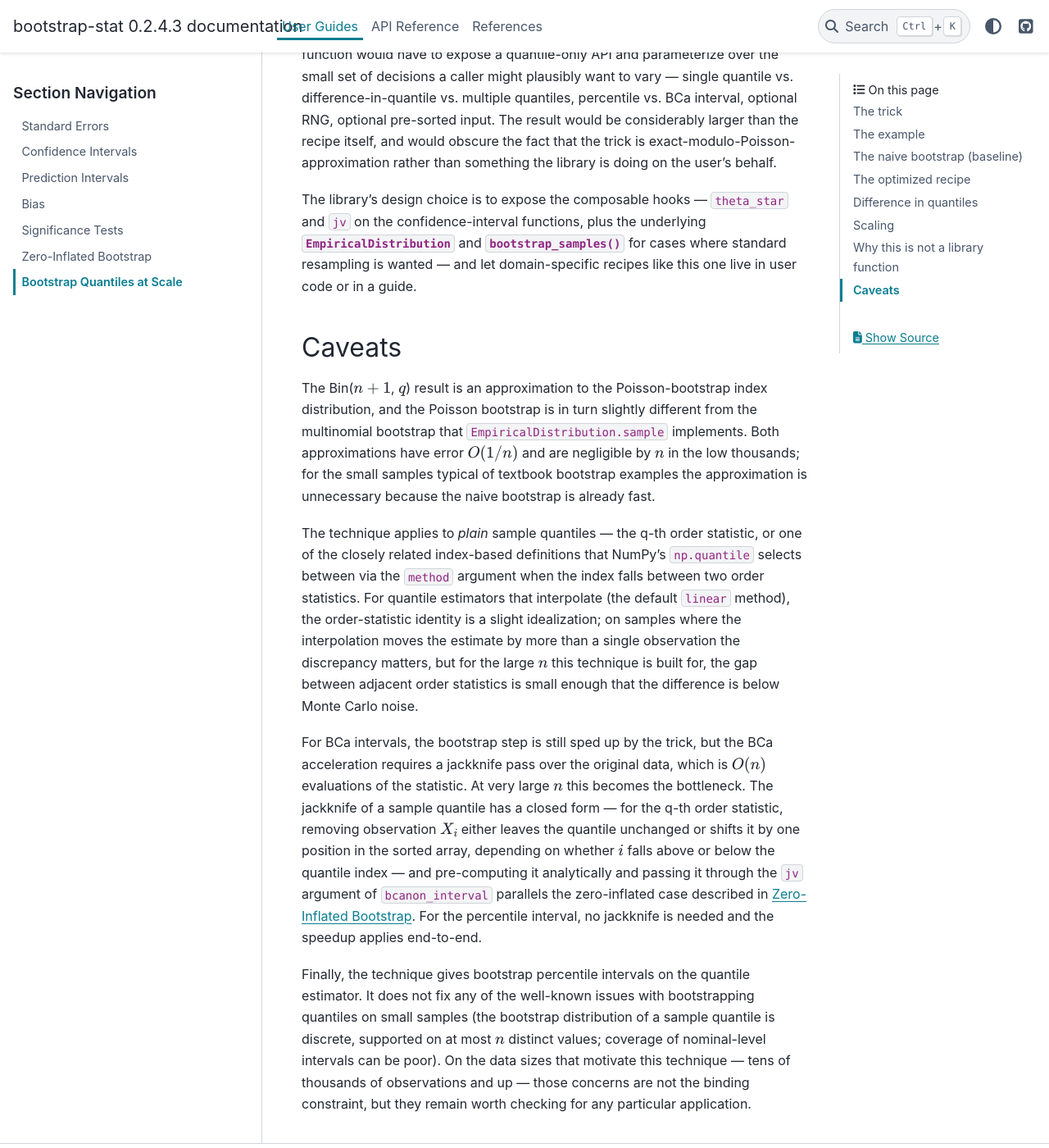
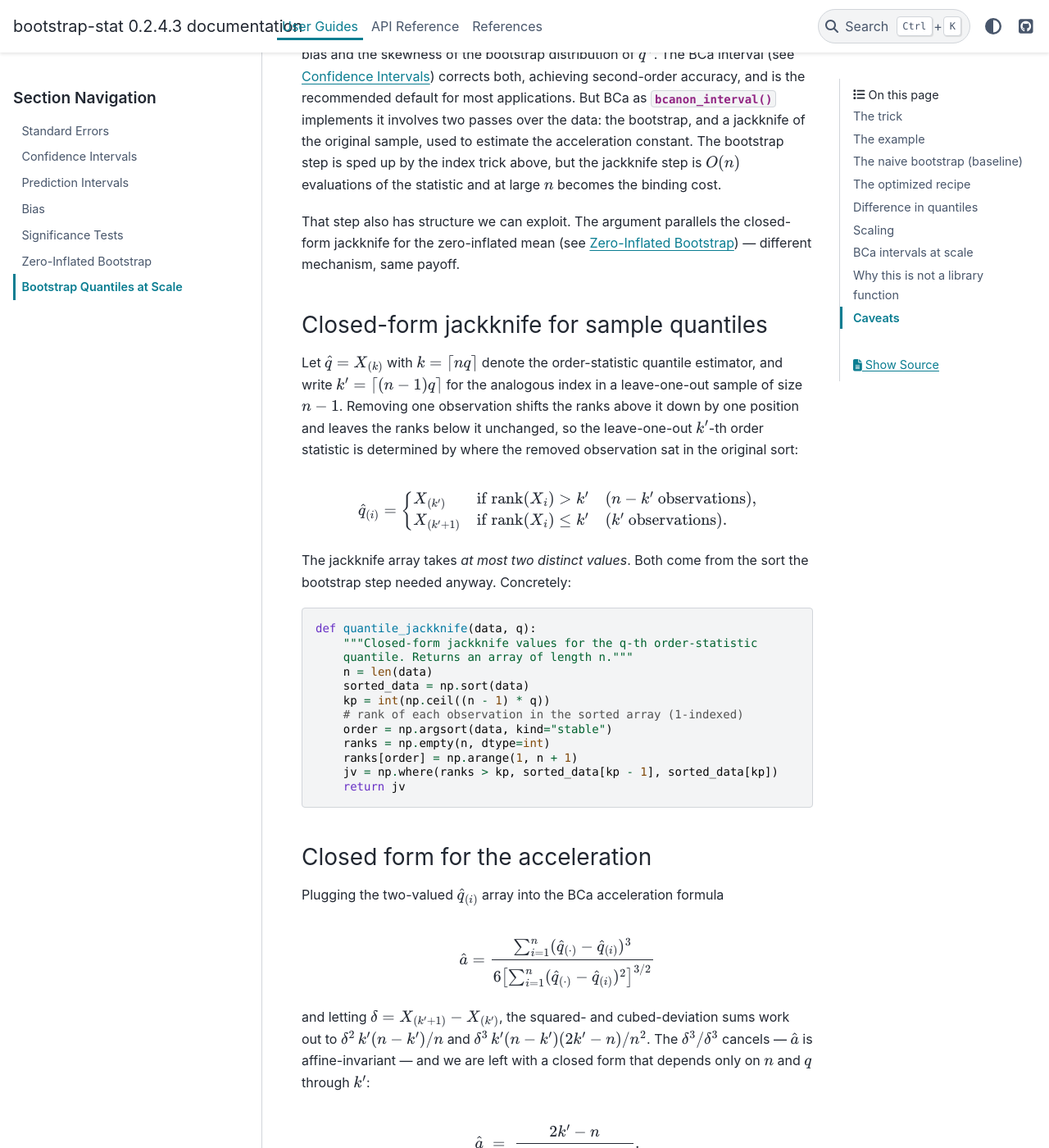
Before and after one commit to rwilson4/bootstrap-stat, a Sphinx documentation site: the page built from docs/user_guides/quantiles_at_scale.rst, in a window 1280 px wide and 1400 px high, scrolled down 4325 px. Shown: the whole window at 82% size. Built offline with Sphinx 7.4.7 and the PyData theme 0.15.4, drawn with Linux system fonts in a browser that asks for light colours; some of the changed text lies outside the part shown.

Commit message:
[Claude] Add BCa-at-scale section to quantiles guide
Derives the closed-form jackknife for the q-th order-statistic
quantile (two-valued: X_{(k')} for ranks above k', X_{(k'+1)} for
ranks at or below) and the resulting closed-form acceleration

    a_hat = (2k' - n) / (6 * sqrt(n * k' * (n - k'))).

Data dependence cancels via affine invariance, leaving an
expression that depends only on n and q. Numerical agreement with
bootstrap_stat.jackknife_values is exact to floating-point
precision across n = 200 to 100,000.

Pairing this with the index-trick bootstrap and passing both
through the existing theta_star= / jv= hooks on bcanon_interval
gives a BCa pipeline with no resampling and no jackknife, mirroring
the zero-inflated pattern. Updated the caveats section accordingly.

https://claude.ai/code/session_01CRkE1qgfLrZz9oxcfA2Msu

```diff
--- a/docs/user_guides/quantiles_at_scale.rst
+++ b/docs/user_guides/quantiles_at_scale.rst
@@ -216,6 +216,165 @@ stays small enough to be negligible in any analysis pipeline. At
 under a second, against the better part of two minutes for the
 naive bootstrap.
 
+BCa intervals at scale
+----------------------
+
+The percentile interval has first-order coverage error and ignores
+both the median bias and the skewness of the bootstrap distribution
+of :math:`\hat{q}^*`. The BCa interval (see :doc:`confidence_intervals`)
+corrects both, achieving second-order accuracy, and is the
+recommended default for most applications. But BCa as
+:func:`~bootstrap_stat.confidence.bcanon_interval` implements it
+involves two passes over the data: the bootstrap, and a jackknife
+of the original sample, used to estimate the acceleration constant.
+The bootstrap step is sped up by the index trick above, but the
+jackknife step is :math:`O(n)` evaluations of the statistic and at
+large :math:`n` becomes the binding cost.
+
+That step also has structure we can exploit. The argument parallels
+the closed-form jackknife for the zero-inflated mean (see
+:doc:`zero_inflated`) — different mechanism, same payoff.
+
+Closed-form jackknife for sample quantiles
+^^^^^^^^^^^^^^^^^^^^^^^^^^^^^^^^^^^^^^^^^^^
+
+Let :math:`\hat{q} = X_{(k)}` with :math:`k = \lceil n q \rceil`
+denote the order-statistic quantile estimator, and write
+:math:`k' = \lceil (n-1) q \rceil` for the analogous index in a
+leave-one-out sample of size :math:`n - 1`. Removing one observation
+shifts the ranks above it down by one position and leaves the ranks
+below it unchanged, so the leave-one-out :math:`k'`-th order
+statistic is determined by where the removed observation sat in the
+original sort:
+
+.. math::
+
+   \hat{q}_{(i)} =
+   \begin{cases}
+   X_{(k')}     & \text{if } \mathrm{rank}(X_i) > k' \quad
+                  (n - k' \text{ observations}),\\
+   X_{(k' + 1)} & \text{if } \mathrm{rank}(X_i) \le k' \quad
+                  (k' \text{ observations}).
+   \end{cases}
+
+The jackknife array takes *at most two distinct values*. Both come
+from the sort the bootstrap step needed anyway. Concretely:
+
+.. code-block:: python
+
+    def quantile_jackknife(data, q):
+        """Closed-form jackknife values for the q-th order-statistic
+        quantile. Returns an array of length n."""
+        n = len(data)
+        sorted_data = np.sort(data)
+        kp = int(np.ceil((n - 1) * q))
+        # rank of each observation in the sorted array (1-indexed)
+        order = np.argsort(data, kind="stable")
+        ranks = np.empty(n, dtype=int)
+        ranks[order] = np.arange(1, n + 1)
+        jv = np.where(ranks > kp, sorted_data[kp - 1], sorted_data[kp])
+        return jv
+
+Closed form for the acceleration
+^^^^^^^^^^^^^^^^^^^^^^^^^^^^^^^^^
+
+Plugging the two-valued :math:`\hat{q}_{(i)}` array into the BCa
+acceleration formula
+
+.. math::
+
+   \hat{a} = \frac{\sum_{i=1}^n (\hat{q}_{(\cdot)} - \hat{q}_{(i)})^3}
+                  {6 \left[\sum_{i=1}^n (\hat{q}_{(\cdot)} - \hat{q}_{(i)})^2\right]^{3/2}}
+
+and letting :math:`\delta = X_{(k'+1)} - X_{(k')}`, the squared- and
+cubed-deviation sums work out to :math:`\delta^2 \, k'(n-k') / n`
+and :math:`\delta^3 \, k'(n - k')(2k' - n) / n^2`. The
+:math:`\delta^3 / \delta^3` cancels — :math:`\hat{a}` is
+affine-invariant — and we are left with a closed form that depends
+only on :math:`n` and :math:`q` through :math:`k'`:
+
+.. math::
+
+   \hat{a} \;=\; \frac{2k' - n}{6\sqrt{n \cdot k'(n - k')}}.
+
+A few features fall out:
+
+* For the median (:math:`q = 0.5`, :math:`n` even), :math:`k' = n/2`
+  and :math:`\hat{a} = 0`. BCa reduces to the bias-corrected (BC)
+  interval, which is the known result for symmetric quantile
+  estimators.
+* For tail quantiles (:math:`q` close to :math:`0` or :math:`1`),
+  :math:`|\hat{a}|` grows, capturing the skewness of the bootstrap
+  distribution that the percentile interval ignores.
+* :math:`\hat{a} = O(1/\sqrt{n})`. The acceleration vanishes as
+  :math:`n` grows, and BCa converges to the percentile interval —
+  a quantitative version of the intuition that at very large
+  :math:`n` the bootstrap distribution of :math:`\hat{q}^*` is
+  approximately normal and the BCa adjustment is small.
+
+Putting it together
+^^^^^^^^^^^^^^^^^^^
+
+The library accepts both ``theta_star`` and ``jv`` on
+:func:`~bootstrap_stat.confidence.bcanon_interval`. Pass both, and
+the entire BCa pipeline runs without a single bootstrap resample
+*and* without a single jackknife evaluation:
+
+.. code-block:: python
+
+    theta_star = fast_quantile_bootstrap(data, q=0.95, B=500, rng=rng)
+    jv         = quantile_jackknife(data, q=0.95)
+
+    lo, hi = bp.bcanon_interval(
+        dist, p95, data,
+        B=500,
+        theta_star=theta_star,
+        jv=jv,
+    )
+
+Validation against the library's default jackknife on lognormal
+data, :math:`q = 0.95`:
+
+.. list-table::
+   :header-rows: 1
+   :widths: 15 22 22
+
+   * - :math:`n`
+     - :math:`\hat{a}` (closed form)
+     - :math:`\hat{a}` (jackknife)
+   * - 200
+     - 0.048666
+     - 0.048666
+   * - 1,000
+     - 0.021764
+     - 0.021764
+   * - 10,000
+     - 0.006882
+     - 0.006882
+   * - 100,000
+     - 0.002176
+     - 0.002176
+
+Agreement is exact (to floating-point precision) — the two
+expressions are algebraically identical.
+
+A general principle
+^^^^^^^^^^^^^^^^^^^
+
+The two-hook BCa pattern — separate the bootstrap step from the
+jackknife step, give each its own structure-aware shortcut — recurs
+whenever the statistic has exploitable structure on both axes. The
+zero-inflated mean has it because the statistic is linear in the
+data: bootstraps avoid materializing zeros, and jackknife values
+have the closed form :math:`(S - x_i)/n` (or :math:`S/n` for zero
+observations). The sample quantile has it because the statistic is
+defined by ranks: bootstraps reduce to a binomial draw on
+:math:`\mathrm{Bin}(n+1, q)`, and jackknife values take two values
+determined by the rank of the removed observation. Different
+mechanism, same recipe — the library's separation of ``theta_star``
+and ``jv`` arguments is what lets both cases use the same machinery
+to achieve order-of-magnitude speedups end-to-end.
+
 Why this is not a library function
 -----------------------------------
 
@@ -260,26 +419,25 @@ single observation the discrepancy matters, but for the large
 order statistics is small enough that the difference is below Monte
 Carlo noise.
 
-For BCa intervals, the bootstrap step is still sped up by the trick,
-but the BCa acceleration requires a jackknife pass over the
-original data, which is :math:`O(n)` evaluations of the statistic.
-At very large :math:`n` this becomes the bottleneck. The jackknife
-of a sample quantile has a closed form — for the q-th order
-statistic, removing observation :math:`X_i` either leaves the
-quantile unchanged or shifts it by one position in the sorted
-array, depending on whether :math:`i` falls above or below the
-quantile index — and pre-computing it analytically and passing it
-through the ``jv`` argument of ``bcanon_interval`` parallels the
-zero-inflated case described in :doc:`zero_inflated`. For the
-percentile interval, no jackknife is needed and the speedup applies
-end-to-end.
+The closed-form acceleration developed in the BCa section assumes
+the same order-statistic convention used in the bootstrap step. If
+the statistic is computed under an interpolated convention (default
+``np.quantile``) but the closed-form ``jv`` is built under the
+order-statistic convention, the two are still close at large
+:math:`n` — they differ only when the leave-one-out interpolation
+moves the estimate strictly between :math:`X_{(k')}` and
+:math:`X_{(k'+1)}` — but they are no longer algebraically
+identical. For strict consistency, evaluate the bootstrap statistic
+with ``method='inverted_cdf'`` (or one of the closely related
+non-interpolating methods) so that the bootstrap step, the observed
+:math:`\hat{q}`, and the jackknife all reference the same estimator.
 
-Finally, the technique gives bootstrap percentile intervals on the
-quantile estimator. It does not fix any of the well-known issues
-with bootstrapping quantiles on small samples (the bootstrap
-distribution of a sample quantile is discrete, supported on at most
-:math:`n` distinct values; coverage of nominal-level intervals can
-be poor). On the data sizes that motivate this technique — tens of
-thousands of observations and up — those concerns are not the
-binding constraint, but they remain worth checking for any
-particular application.
+Finally, the technique gives bootstrap intervals on the *quantile
+estimator*. It does not fix any of the well-known issues with
+bootstrapping quantiles on small samples (the bootstrap distribution
+of a sample quantile is discrete, supported on at most :math:`n`
+distinct values; coverage of nominal-level intervals can be poor).
+On the data sizes that motivate this technique — tens of thousands
+of observations and up — those concerns are not the binding
+constraint, but they remain worth checking for any particular
+application.
```
